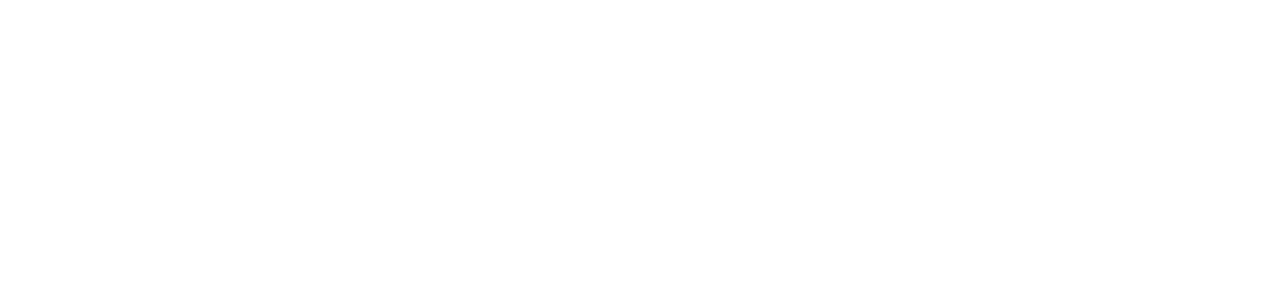
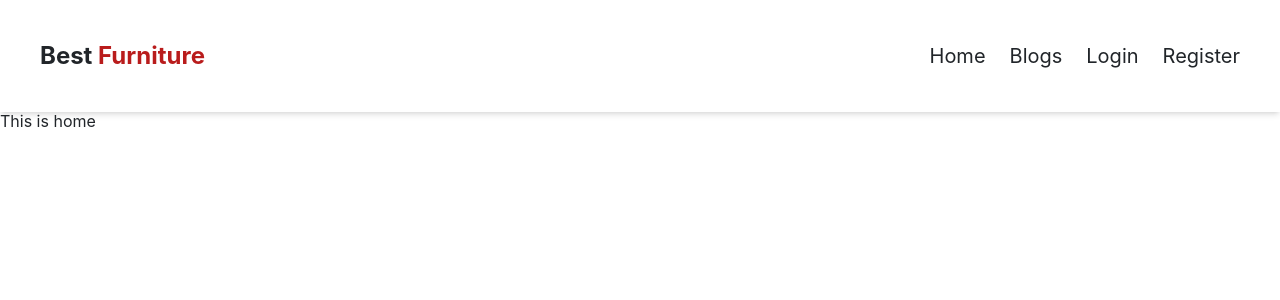
Before and after one commit to Abidur-Rahman-Chowdhury/best-furnitures-client, a React (Create React App) app: page / in a window 1280 px wide. Shown: the top 300 px of the page. Built offline with nearby package versions, Linux system fonts and the light colour scheme.

Commit message:
done header components

```diff
--- a/public/index.html
+++ b/public/index.html
@@ -9,6 +9,9 @@
       name="description"
       content="Web site created using create-react-app"
     />
+    <!-- bootstarp -->
+    <link href="https://cdn.jsdelivr.net/npm/bootstrap@5.1.3/dist/css/bootstrap.min.css" rel="stylesheet" integrity="sha384-1BmE4kWBq78iYhFldvKuhfTAU6auU8tT94WrHftjDbrCEXSU1oBoqyl2QvZ6jIW3" crossorigin="anonymous">
+    <!--  -->
     <link rel="apple-touch-icon" href="%PUBLIC_URL%/logo192.png" />
     <!--
       manifest.json provides metadata used when your web app is installed on a
@@ -24,9 +27,10 @@
       work correctly both with client-side routing and a non-root public URL.
       Learn how to configure a non-root public URL by running `npm run build`.
     -->
-    <title>React App</title>
+    <title>Best Furniture</title>
   </head>
   <body>
+    <script src="https://cdn.jsdelivr.net/npm/bootstrap@5.1.3/dist/js/bootstrap.bundle.min.js" integrity="sha384-ka7Sk0Gln4gmtz2MlQnikT1wXgYsOg+OMhuP+IlRH9sENBO0LRn5q+8nbTov4+1p" crossorigin="anonymous"></script>
     <noscript>You need to enable JavaScript to run this app.</noscript>
     <div id="root"></div>
     <!--
--- a/src/App.js
+++ b/src/App.js
@@ -1,10 +1,18 @@
-import logo from './logo.svg';
 import './App.css';
+import Header from './components/Header/Header';
+import { Route, Routes } from 'react-router-dom';
+import Home from './components/Home/Home';
+import Blogs from './components/Blogs/Blogs';
 
 function App() {
   return (
-    <div className="App">
-
+    <div>
+      <Header></Header>
+      <Routes>
+        <Route path='/' element={ <Home></Home>}></Route>
+        <Route path='/home' element={ <Home></Home>}></Route>
+        <Route path='/blogs' element={ <Blogs></Blogs>}></Route>
+      </Routes>
     </div>
   );
 }
--- /dev/null
+++ b/src/components/Header/Header.js
@@ -0,0 +1,27 @@
+import React from 'react';
+
+import { Link } from 'react-router-dom';
+import './Header.css';
+const Header = () => {
+  return (
+      <nav className='bg-[#FFFFFF] shadow-md'>
+          <div className="container flex  p-10 items-center sm:flex-col md:gap-y-4 lg:flex-row justify-between">
+              <div>
+                  <h2 className='text-2xl font-bold'>Best <span className='text-red-700'>Furniture </span> </h2>
+              </div>
+              <ul className='flex gap-4 text-xl '>
+                  <Link to='/home'>Home</Link>
+                  <Link to='/blogs'>Blogs</Link>
+                  <Link to='/login'>Login</Link>
+                  <Link to='/register'>Register</Link>
+              </ul>
+          </div>
+
+  </nav>
+
+
+
+  );
+};
+
+export default Header;
--- /dev/null
+++ b/src/components/Home/Home.js
@@ -0,0 +1,11 @@
+import React from 'react';
+
+const Home = () => {
+    return (
+        <div>
+            <h2>This is home</h2>
+        </div>
+    );
+};
+
+export default Home;
```
Also changed, not shown: src/components/Header/Header.css (added).
